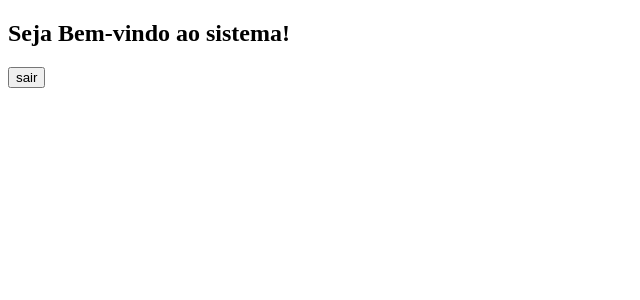
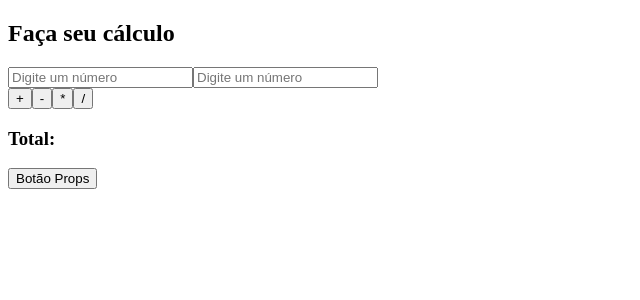
Before and after one commit to MVyni/react, a React (Vite) app: page / in a window 1280 px wide. Shown: the top 300 px of the page, without its empty margins (0-640 px from the left). Built offline with nearby package versions, Linux system fonts and the light colour scheme.

Commit message:
utilizando useState e props

```diff
--- a/src/App.jsx
+++ b/src/App.jsx
@@ -1,13 +1,14 @@
 import React, { Component } from "react";
-import Membro from "./components/Membro";
-import Condicional from "./components/Condicional";
+import Calculo from "./Calculo";
+import Botao from "./Botao";
 
 class App extends Component {
 
   render(){
     return(
       <div>
-        <Condicional/>
+        <Calculo/>
+        <Botao msg="Botão com props clicado">Botão Props</Botao>
       </div>
 
     )
--- /dev/null
+++ b/src/Botao.jsx
@@ -0,0 +1,14 @@
+import React from "react";
+
+const Botao = (props) => {
+
+    return(
+    <>
+    <button onClick={() => alert(props.msg)}>
+        {props.children}
+        </button>
+    </>
+    )
+}
+
+export default Botao;
--- a/src/components/Calculo.jsx
+++ b/src/Calculo.jsx
@@ -1,11 +1,16 @@
-import React from "react";
+import React, { useEffect } from "react";
 import { useState } from "react";
+import useAtualize from "./hooks/useAtualize";
+
 
 const Calculo = () => {
 
 const  [num1, setNum1] = useState(0);
 const  [num2, setNum2] = useState(0);
 const  [total, setTotal] = useState();
+
+useAtualize(total);
+
 
 const handleSoma = () => {
     let soma = parseInt(num1) + parseInt(num2);
--- /dev/null
+++ b/src/hooks/useAtualize.js
@@ -0,0 +1,11 @@
+import { useEffect } from "react"
+
+function useAtualize(state) {
+    useEffect(atualiza, [state])
+
+    function atualiza() {
+        alert("O valor atualizado é: " + state)
+    }
+}
+
+export default useAtualize;
```
Also changed, not shown: src/Condicional.jsx (renamed from src/components/Condicional.jsx), src/Contador.jsx (renamed from src/components/Contador.jsx), src/Membro.jsx (renamed from src/components/Membro.jsx).
